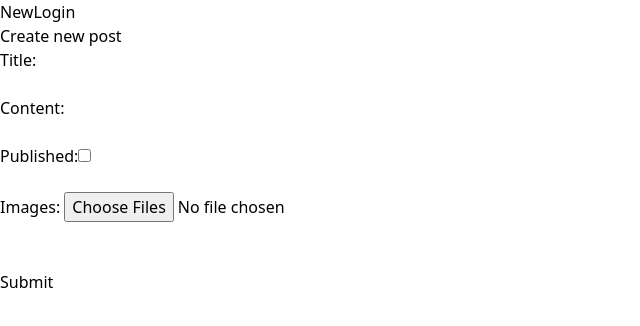
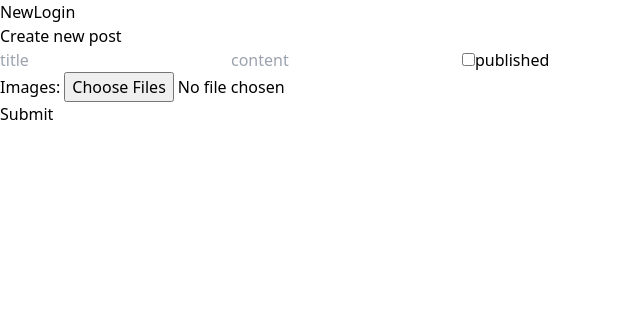
Before and after one commit to jonekc/forms, a Next.js app: page / in a window 1280 px wide. Shown: the top 326 px of the page, without its empty margins (0-640 px from the left). Built offline with nearby package versions, Linux system fonts and the light colour scheme.

Commit message:
change post form style, add loaders

```diff
--- a/app/form.tsx
+++ b/app/form.tsx
@@ -2,15 +2,19 @@
 
 import React, { ChangeEvent, useState } from 'react';
 import { getUserToken } from '../utils/client/storage';
+import { Input } from '../components/form/Input';
+import { Checkbox } from '../components/form/Checkbox';
 
 const Form: React.FC = () => {
   const [title, setTitle] = useState('');
   const [content, setContent] = useState('');
   const [published, setPublished] = useState(false);
   const [files, setFiles] = useState<FileList | null>(null);
+  const [isUpdating, setUpdating] = useState(false);
 
-  const handleSubmit = (e: React.FormEvent<HTMLFormElement>) => {
+  const handleSubmit = async (e: React.FormEvent<HTMLFormElement>) => {
     e.preventDefault();
+    setUpdating(true);
     const token = getUserToken();
 
     const formData = new FormData();
@@ -22,63 +26,50 @@ const Form: React.FC = () => {
       formData.append(`file${index + 1}`, file);
     });
 
-    fetch('/api/posts', {
+    await fetch('/api/posts', {
       method: 'POST',
       body: formData,
       headers: {
         ...(token && { Authorization: `Bearer ${token}` }),
       },
     });
+    setUpdating(false);
   };
 
   const handleFilesChange = (e: ChangeEvent<HTMLInputElement>) => {
     if (e.target.files) {
-      setFiles(e.target.files);
+      const fileList = e.target.files as FileList;
+      setFiles(fileList);
     }
   };
 
   return (
     <>
-      <h1>Create new post</h1>
-      <form onSubmit={handleSubmit}>
-        <div>
-          <label htmlFor="title">Title:</label>
-          <br />
-          <input
-            type="text"
-            id="title"
-            name="title"
+      <h1 className="font-bold text-2xl my-4">Create new post</h1>
+      <form onSubmit={handleSubmit} className="grid gap-2">
+        <Input
+          placeholder="title"
           required
+          value={title}
           onChange={(e) => {
             setTitle(e.target.value);
           }}
         />
-        </div>
-        <div>
-          <label htmlFor="content">Content:</label>
-          <br />
-          <input
-            type="text"
-            id="content"
-            name="content"
+        <Input
+          placeholder="content"
           required
+          value={content}
           onChange={(e) => {
             setContent(e.target.value);
           }}
         />
-        </div>
-        <div>
-          <label htmlFor="published">Published:</label>
-          <input
-            type="checkbox"
-            id="published"
-            name="published"
+        <Checkbox
+          label="published"
+          checked={published}
           onChange={(e) => {
             setPublished(e.target.checked);
           }}
         />
-        </div>
-        <br />
         <div>
           <label htmlFor="images">Images: </label>
           <input
@@ -90,12 +81,26 @@ const Form: React.FC = () => {
             onChange={handleFilesChange}
           />
         </div>
-        <br />
         {[...(files || [])].map((file, index) => (
-          <div key={index}>{file.name}</div>
+          <div key={index} className="flex items-center gap-3">
+            <img
+              src={URL.createObjectURL(file)}
+              alt={file.name}
+              className="w-[80px] h-[45px] object-contain"
+            />
+            <span>{file.name}</span>
+          </div>
         ))}
-        <br />
-        <button type="submit">Submit</button>
+        <div className="mt-3">
+          <button
+            className="btn btn-sm btn-primary"
+            type="submit"
+            disabled={isUpdating}
+          >
+            {isUpdating && <span className="loading loading-spinner" />}
+            Submit
+          </button>
+        </div>
       </form>
     </>
   );
--- a/utils/api/common.ts
+++ b/utils/api/common.ts
@@ -6,7 +6,9 @@ const getDecodedToken = () => {
   const token = headersList.get('authorization')?.replace('Bearer ', '');
   let decodedToken: JwtPayload | string = '';
   if (token) {
-    decodedToken = jwt.verify(token || '', process.env.JWT_SECRET_KEY || '');
+    try {
+      decodedToken = jwt.verify(token || '', process.env.JWT_SECRET_KEY || '');
+    } catch (e) {}
   }
   return decodedToken;
 };
```
Also changed, not shown: app/login/login.tsx (+11 -1 lines), app/posts/posts.tsx (+14 -7 lines), components/Post.tsx (+9 -1 lines). Lines whose indentation alone changed are shown as unchanged.
